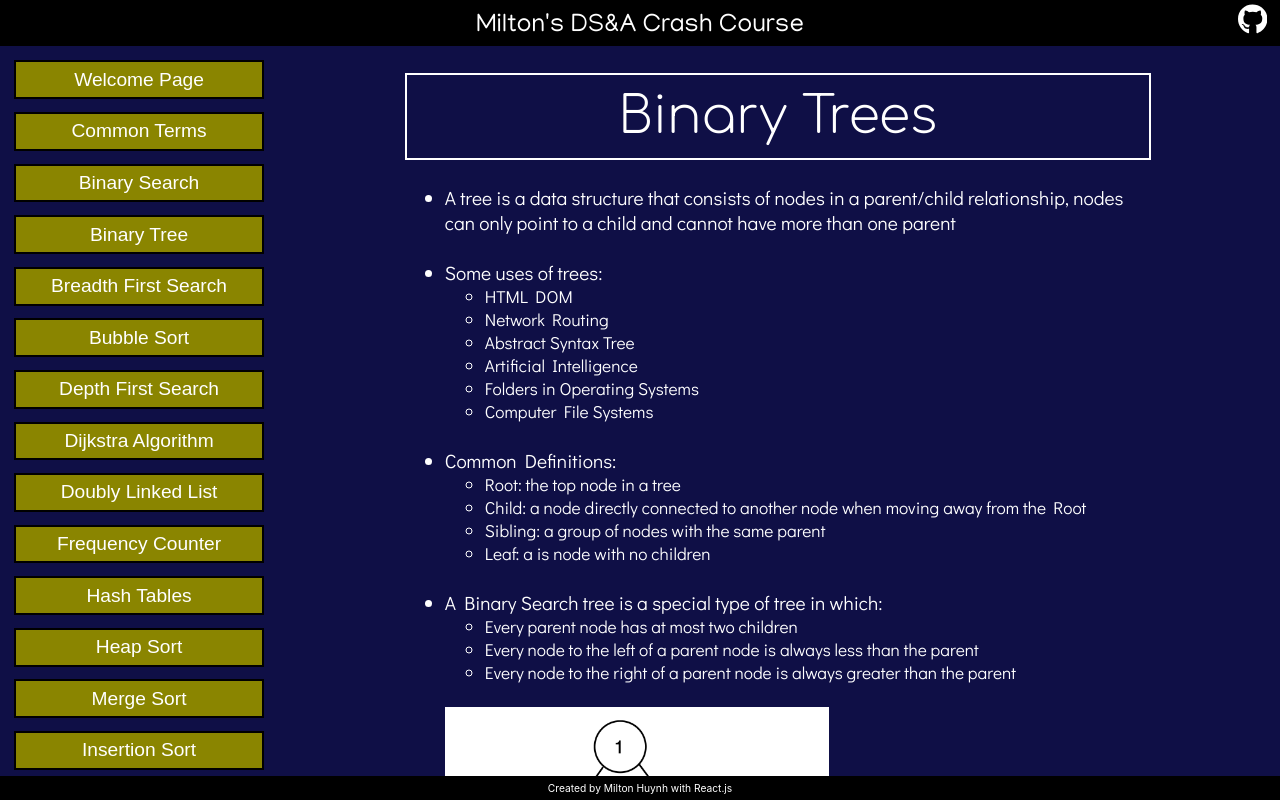
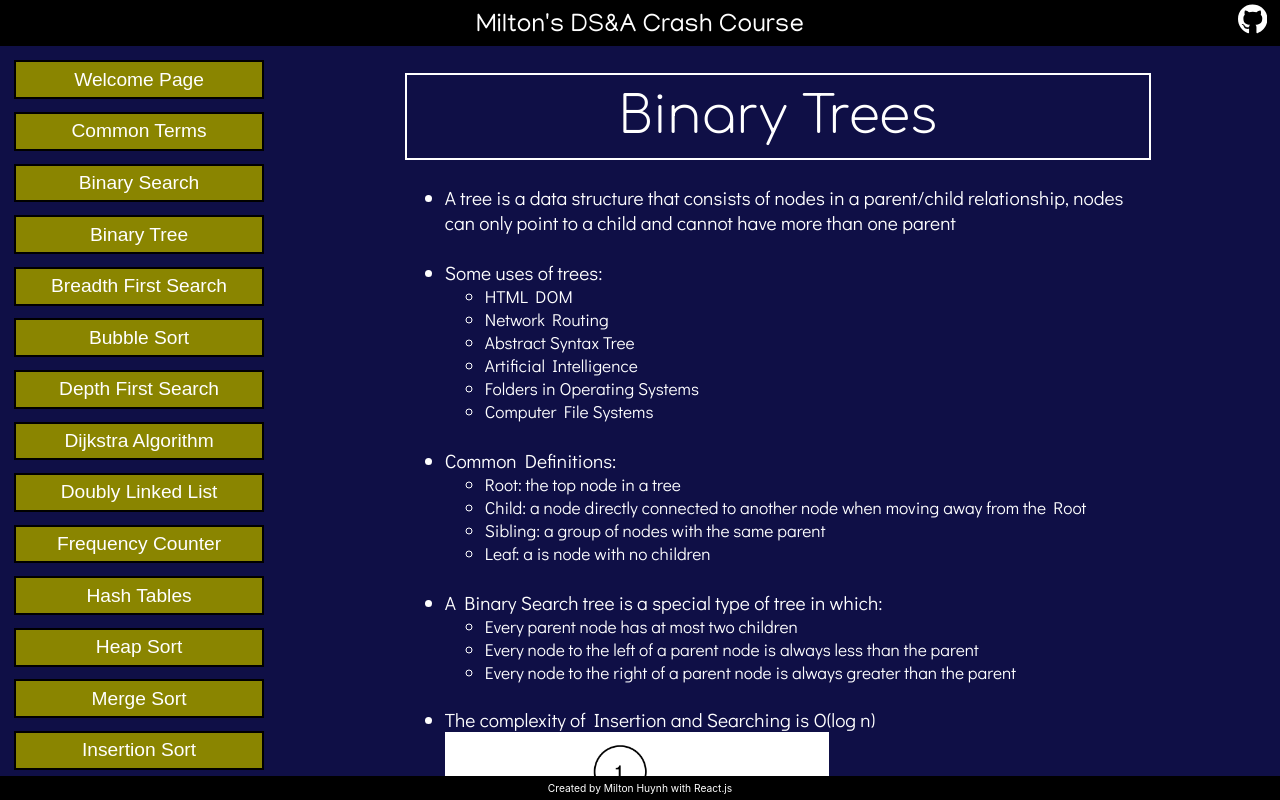
Before and after one commit to miltonhuynh/DSA-guide, a React (Create React App) app in the folder app/: page /DSA-guide/BinaryTree in a window 1280 px wide. Built offline with nearby package versions, Linux system fonts and the light colour scheme; a web font is replaced by a local one.

Commit message:
Added time complexity of BST

```diff
--- a/app/src/Concepts/BinaryTree.js
+++ b/app/src/Concepts/BinaryTree.js
@@ -29,6 +29,7 @@ export default function BinaryTree() {
 						<li>Every node to the left of a parent node is always less than the parent</li>
 						<li>Every node to the right of a parent node is always greater than the parent</li><br/>
 					</ul>
+					<li>The complexity of Insertion and Searching is O(log n)</li>
 					<img src={require('../images/binarytree.png')} style={{width: "30vw"}} alt="Singly linked list illustration"></img><br/><br/>
 					<li>Implementation Steps</li>
 					<ul class="font-sm">
```
